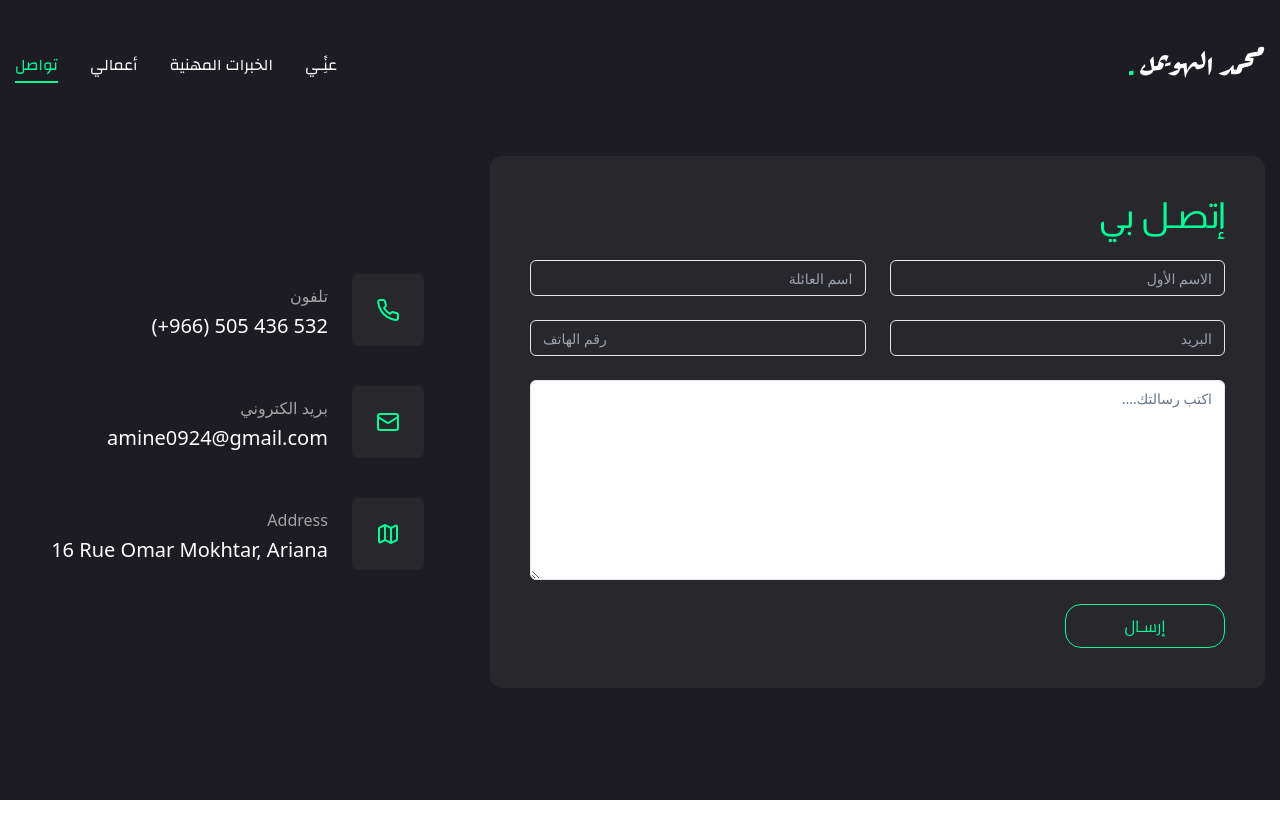
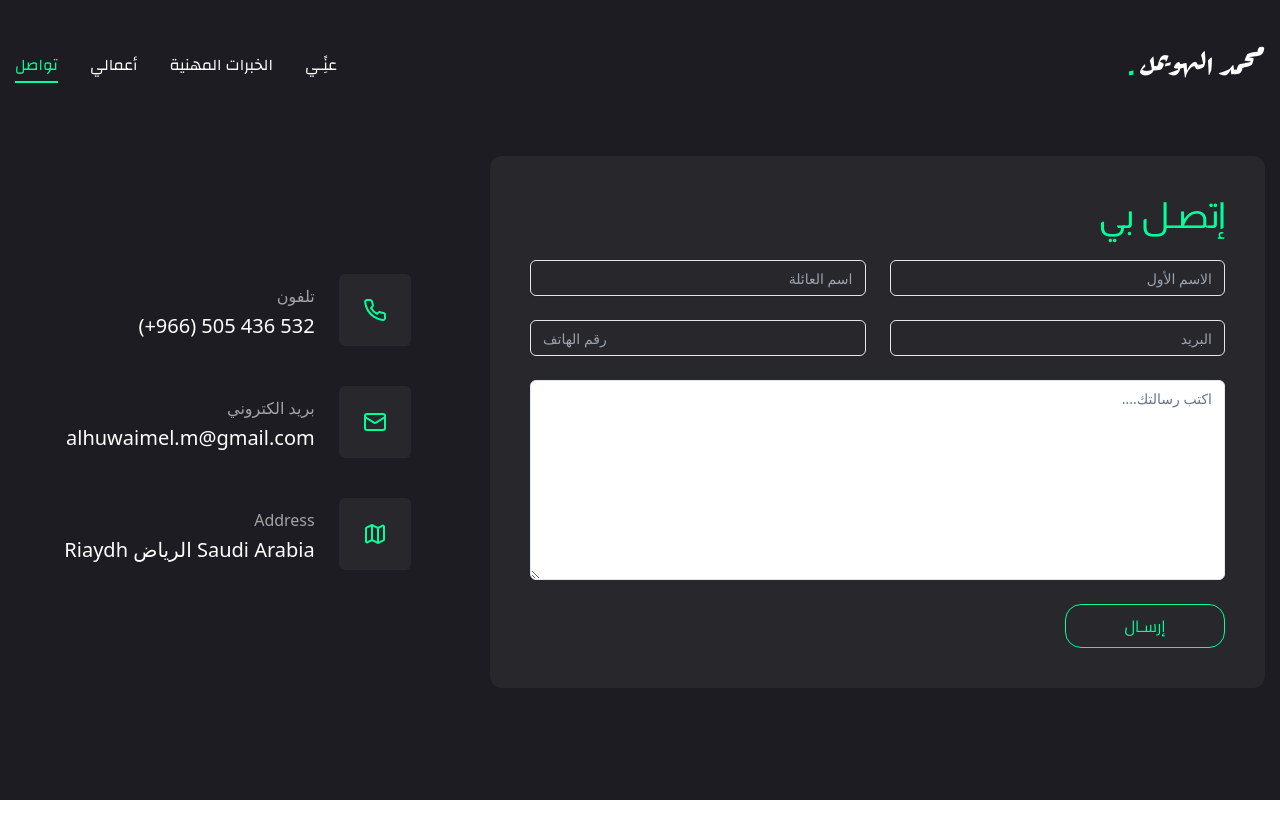
Before and after one commit to mhuwaimel/Portfolio-nextjs-v2, a Next.js app: page /contact in a window 1280 px wide. Shown: the top 838 px of the page. Built offline with nearby package versions, Linux system fonts and the light colour scheme.

Commit message:
fix-contactPage

```diff
--- a/app/contact/page.jsx
+++ b/app/contact/page.jsx
@@ -13,12 +13,12 @@ const info = [
   {
     icon: <Mail />,
     title: "بريد الكتروني",
-    Description: "amine0924@gmail.com",
+    Description: "alhuwaimel.m@gmail.com",
   },
   {
     icon: <Map />,
     title: "Address",
-    Description: "16 Rue Omar Mokhtar, Ariana",
+    Description: "Riaydh  الرياض Saudi Arabia",
   },
 ];
 
--- a/components/Shared/MobileNav.jsx
+++ b/components/Shared/MobileNav.jsx
@@ -10,6 +10,7 @@ import {
 } from "@/components/ui/sheet";
 import { AlignLeft } from "lucide-react";
 import Link from "next/link";
+import { useRouter } from "next/navigation";
 
 const links = [
   { name: "عنًِـي", path: "/" },
@@ -20,6 +21,8 @@ const links = [
 ];
 
 const MobileNav = () => {
+  const router = useRouter();
+
   const pathname = usePathname();
   return (
     <Sheet>
@@ -38,15 +41,15 @@ const MobileNav = () => {
         </div>
         <nav className="flex flex-col items-center justify-center gap-4">
           {links.map((link, index) => (
-            <Link
-              href={link.path}
+            <p
               key={index}
-              className={` font-[family-name:var(--font-changa-regular)] ${
+              onClick={() => router.push(link.path)}
+              className={` cursor-pointer font-[family-name:var(--font-changa-regular)] ${
                 link.path === pathname && "text-accent border-b-2 border-accent"
               }text-xl capitilized  hover:text-accent transition-all`}
             >
               {link.name}
-            </Link>
+            </p>
           ))}
         </nav>
       </SheetContent>
--- a/components/ui/animated-modal.jsx
+++ b/components/ui/animated-modal.jsx
@@ -85,7 +85,7 @@ export const ModalBody = ({ children, className }) => {
           <motion.div
             ref={modalRef}
             className={cn(
-              "min-h-[55%] max-h-[90%] md:min-h-[70%] md:max-w-[61%] bg-white dark:bg-neutral-950 border border-transparent dark:border-neutral-800 md:rounded-2xl relative z-50 flex flex-col flex-1 overflow-hidden",
+              "min-h-[46%] max-h-[90%] md:min-h-[70%] md:max-w-[61%] bg-white dark:bg-neutral-950 border border-transparent dark:border-neutral-800 md:rounded-2xl relative z-50 flex flex-col flex-1 overflow-hidden",
               className
             )}
             initial={{
```
Also changed, not shown: 1 other file (tests, documents, lock files or other folders).
